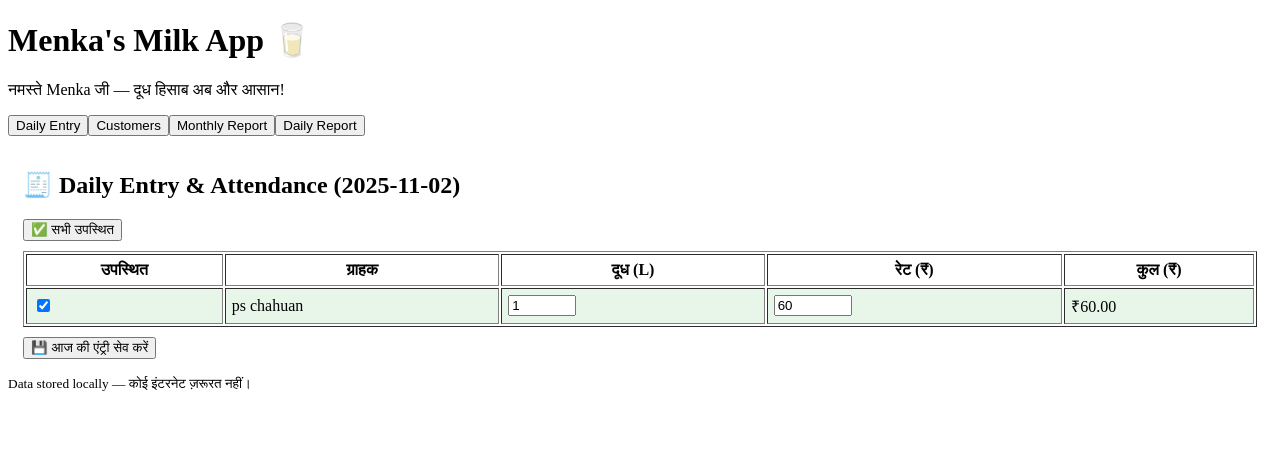
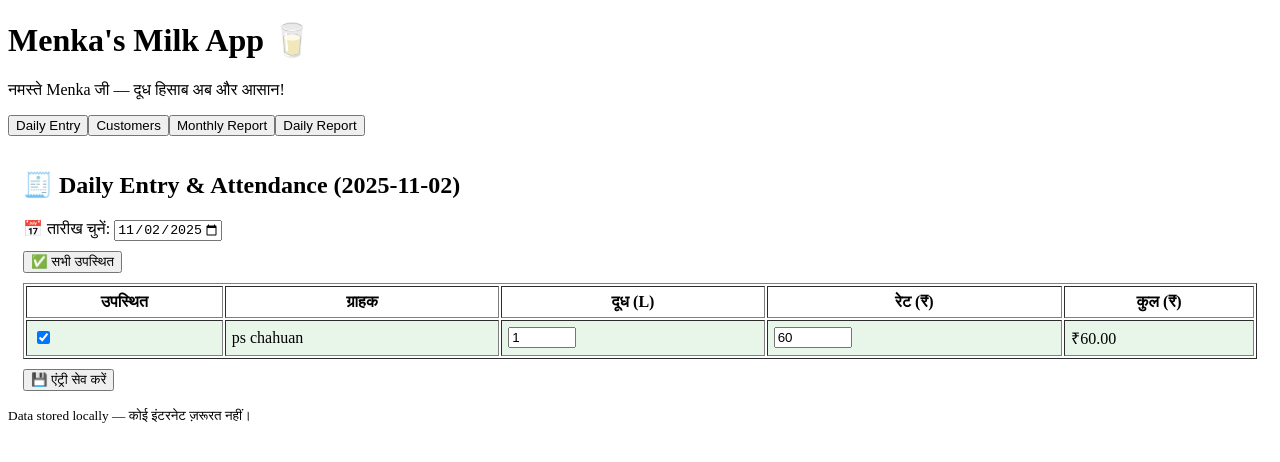
Before and after one commit to Simransharma111/milkapp, a React (Vite) app: page / in a window 1280 px wide. Shown: the top 462 px of the page. Built offline with nearby package versions, Linux system fonts and the light colour scheme; the HTML template or start-up script is replaced by a standard one.

Commit message:
Initial commit -add calender

```diff
--- a/src/components/DailyEntry.jsx
+++ b/src/components/DailyEntry.jsx
@@ -1,7 +1,8 @@
 import React, { useState } from "react";
 
-export default function DailyEntry({ customers, addEntry }) {
+export default function DailyEntry({ customers, addEntry, allEntries }) {
   const today = new Date().toISOString().split("T")[0];
+  const [selectedDate, setSelectedDate] = useState(today);
 
   const [entries, setEntries] = useState(
     customers.map((c) => ({
@@ -13,7 +14,7 @@ export default function DailyEntry({ customers, addEntry }) {
     }))
   );
 
-  // ✅ Hindi Voice System — Fully Fixed
+  // ✅ Hindi Voice System
   const speakInHindi = (text) => {
     const msg = new SpeechSynthesisUtterance(text);
     msg.lang = "hi-IN";
@@ -52,6 +53,15 @@ export default function DailyEntry({ customers, addEntry }) {
     speakInHindi("सभी ग्राहक उपस्थित कर दिए गए हैं।");
   };
 
+  // 🔒 Duplicate check
+  const isDuplicate = (customerId) => {
+    return allEntries?.some(
+      (entry) =>
+        entry.customerId === customerId &&
+        entry.date === selectedDate
+    );
+  };
+
   const handleSubmit = (e) => {
     e.preventDefault();
 
@@ -63,23 +73,36 @@ export default function DailyEntry({ customers, addEntry }) {
       return;
     }
 
+    speakInHindi(`${selectedDate} की एंट्री दर्ज की जा रही है।`);
+
     presentEntries.forEach((e) => {
+      if (isDuplicate(e.customerId)) {
+        alert(
+          `${e.customerName} की ${selectedDate} की एंट्री पहले से मौजूद है!`
+        );
+        speakInHindi(
+          `${e.customerName} की इस तारीख की एंट्री पहले से मौजूद है।`
+        );
+        return;
+      }
+
       addEntry({
-        date: today,
+        date: selectedDate,
         customerId: e.customerId,
-        customerName: e.customerName, // ✅ Important: name included
+        customerName: e.customerName,
         quantity: e.quantity,
         rate: e.rate,
         total: e.quantity * e.rate,
       });
 
-      // ✅ Correct speaking line per entry
-      speakInHindi(`${e.customerName} के लिए ${e.quantity} लीटर दूध दर्ज किया गया है।`);
+      speakInHindi(
+        `${e.customerName} के लिए ${e.quantity} लीटर दूध दर्ज किया गया है।`
+      );
     });
 
     const totalMilk = presentEntries.reduce((sum, e) => sum + e.quantity, 0);
 
-    const summary = `आज की एंट्री सफल रही।
+    const summary = `एंट्री सफल रही।
 कुल ${presentEntries.length} ग्राहक उपस्थित।
 कुल दूध ${totalMilk.toFixed(2)} लीटर।`;
 
@@ -89,7 +112,20 @@ export default function DailyEntry({ customers, addEntry }) {
 
   return (
     <div style={{ padding: "15px" }}>
-      <h2>🧾 Daily Entry & Attendance ({today})</h2>
+      <h2>🧾 Daily Entry & Attendance ({selectedDate})</h2>
+
+      {/* 📅 Date Picker */}
+      <div style={{ marginBottom: "10px" }}>
+        <label>
+          📅 तारीख चुनें:{" "}
+          <input
+            type="date"
+            value={selectedDate}
+            max={today}
+            onChange={(e) => setSelectedDate(e.target.value)}
+          />
+        </label>
+      </div>
 
       <button onClick={markAllPresent}>✅ सभी उपस्थित</button>
 
@@ -106,7 +142,10 @@ export default function DailyEntry({ customers, addEntry }) {
           </thead>
           <tbody>
             {entries.map((e) => (
-              <tr key={e.customerId} style={{ background: e.present ? "#e8f5e9" : "#ffebee" }}>
+              <tr
+                key={e.customerId}
+                style={{ background: e.present ? "#e8f5e9" : "#ffebee" }}
+              >
                 <td>
                   <input
                     type="checkbox"
@@ -120,7 +159,9 @@ export default function DailyEntry({ customers, addEntry }) {
                     type="number"
                     value={e.quantity}
                     disabled={!e.present}
-                    onChange={(ev) => handleQtyChange(e.customerId, ev.target.value)}
+                    onChange={(ev) =>
+                      handleQtyChange(e.customerId, ev.target.value)
+                    }
                     step="0.1"
                     style={{ width: "60px" }}
                   />
@@ -129,7 +170,9 @@ export default function DailyEntry({ customers, addEntry }) {
                   <input
                     type="number"
                     value={e.rate}
-                    onChange={(ev) => handleRateChange(e.customerId, ev.target.value)}
+                    onChange={(ev) =>
+                      handleRateChange(e.customerId, ev.target.value)
+                    }
                     step="0.5"
                     style={{ width: "70px" }}
                   />
@@ -141,7 +184,7 @@ export default function DailyEntry({ customers, addEntry }) {
         </table>
 
         <button type="submit" style={{ marginTop: "10px" }}>
-          💾 आज की एंट्री सेव करें
+          💾 एंट्री सेव करें
         </button>
       </form>
     </div>
```
